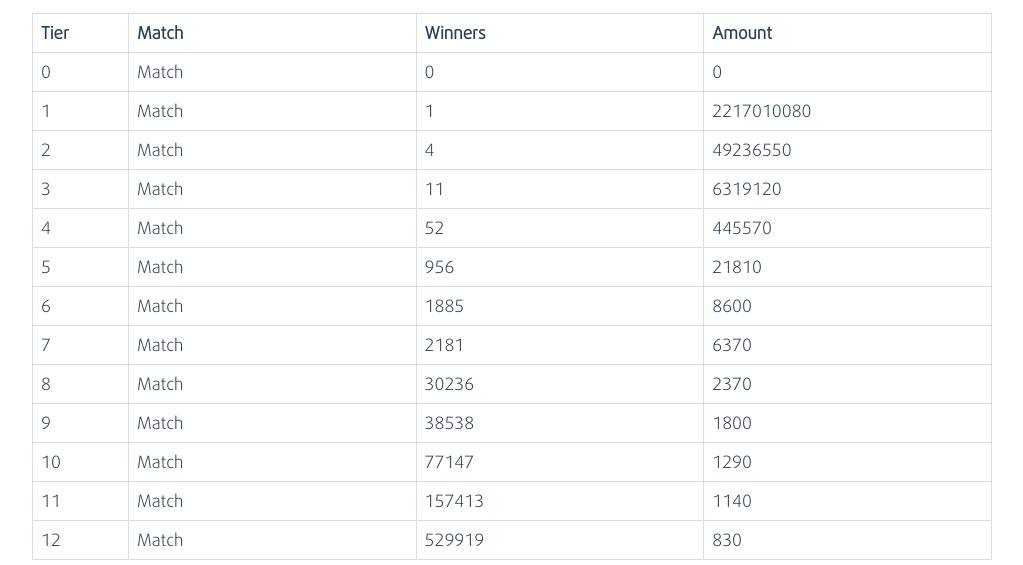
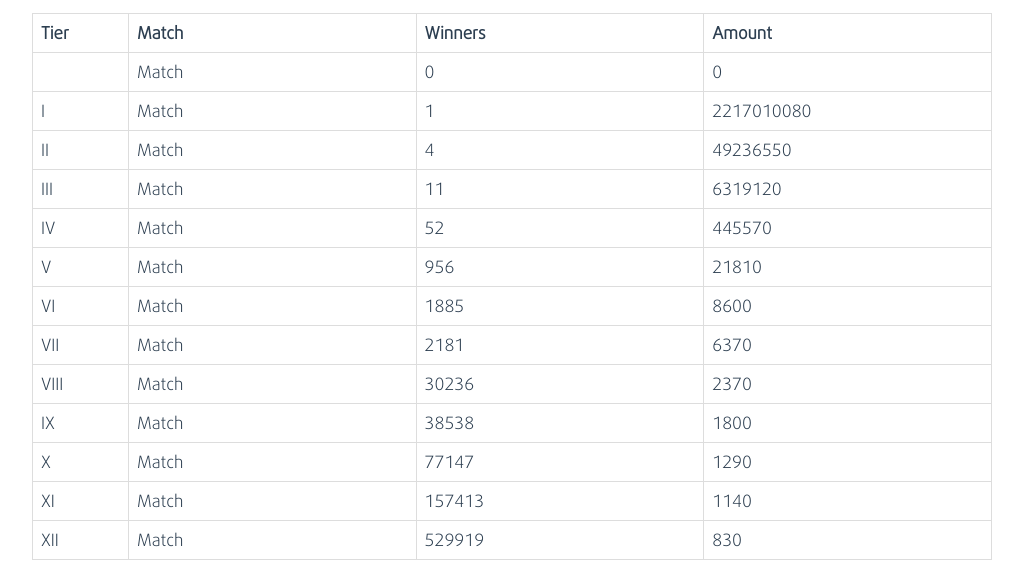
Before and after one commit to aercolino/lottoland-job-challenge, a Vue app: page / in a window 1280 px wide. Shown: the part 328-893 px from the top of the page, without its empty margins (128-1151 px from the left). Built offline with nearby package versions, Linux system fonts and the light colour scheme.

Commit message:
Display Roman numbers for ranks positions

```diff
--- a/src/components/AeOdds.vue
+++ b/src/components/AeOdds.vue
@@ -17,7 +17,7 @@
       </tr>
       <tr v-for="(rank, key) in myRanks" :key="key">
         <td>
-          {{ key }}
+          {{ romanNumbers[key] }}
         </td>
         <td>
           Match
@@ -34,6 +34,23 @@
 </template>
 
 <script>
+const tiersToMatches = {
+ '': [], // FIXME what is rank0 used for?
+ 'I': [5, 2],
+ 'II': [5, 1],
+ 'III': [5, 0],
+ 'IV': [4, 2],
+ 'V': [4, 1],
+ 'VI': [4, 0],
+ 'VII': [3, 2],
+ 'VIII': [2, 2],
+ 'IX': [3, 1],
+ 'X': [3, 0],
+ 'XI': [1, 2],
+ 'XII': [2, 1],
+};
+
+
 export default {
   name: "AeOdds",
   props: ["ranks"],
@@ -48,6 +65,9 @@ export default {
       const result = sorted.map(([, rank]) => rank);
       return result;
     },
+    romanNumbers() {
+      return Object.keys(tiersToMatches);
+    }
   }
 };
 </script>
```
